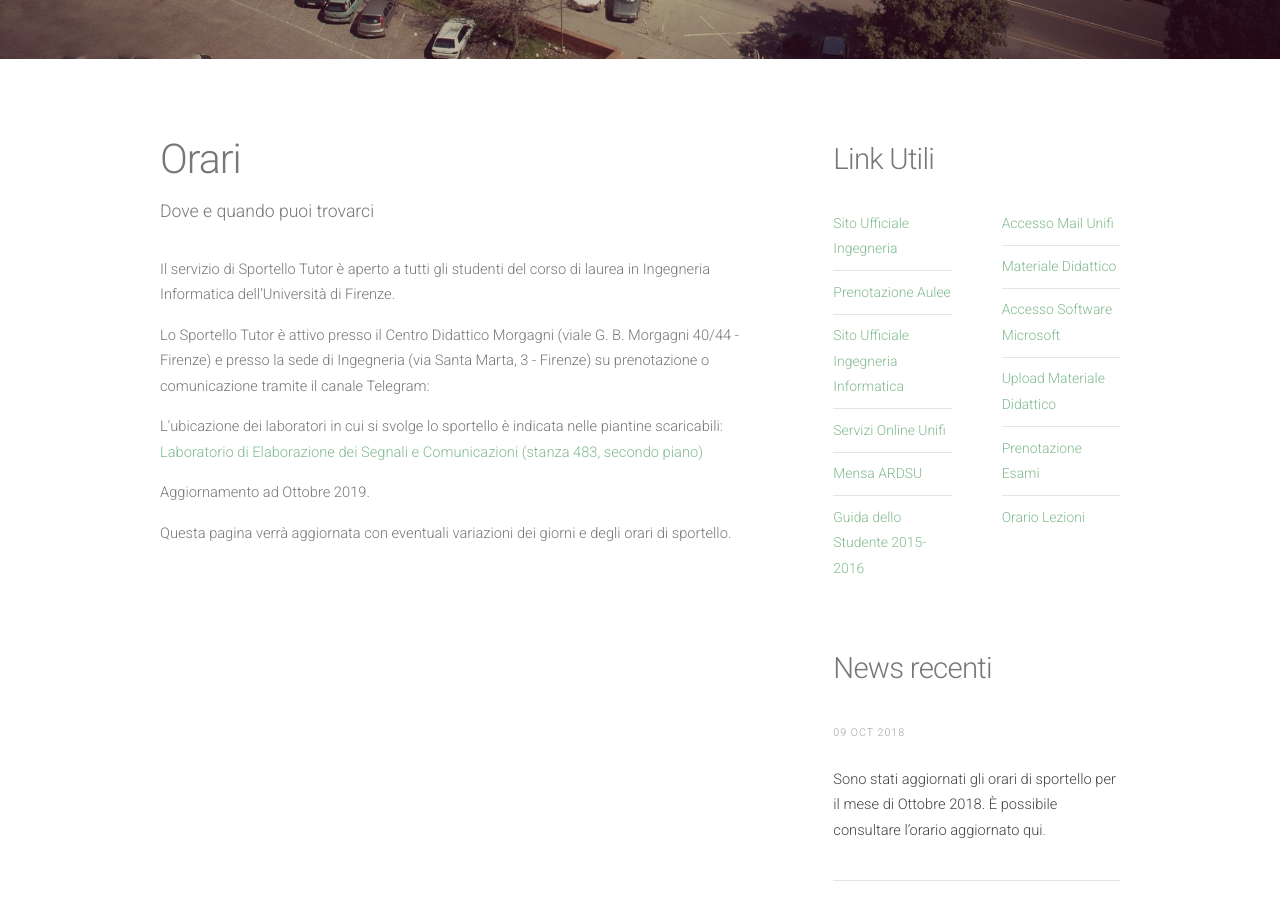
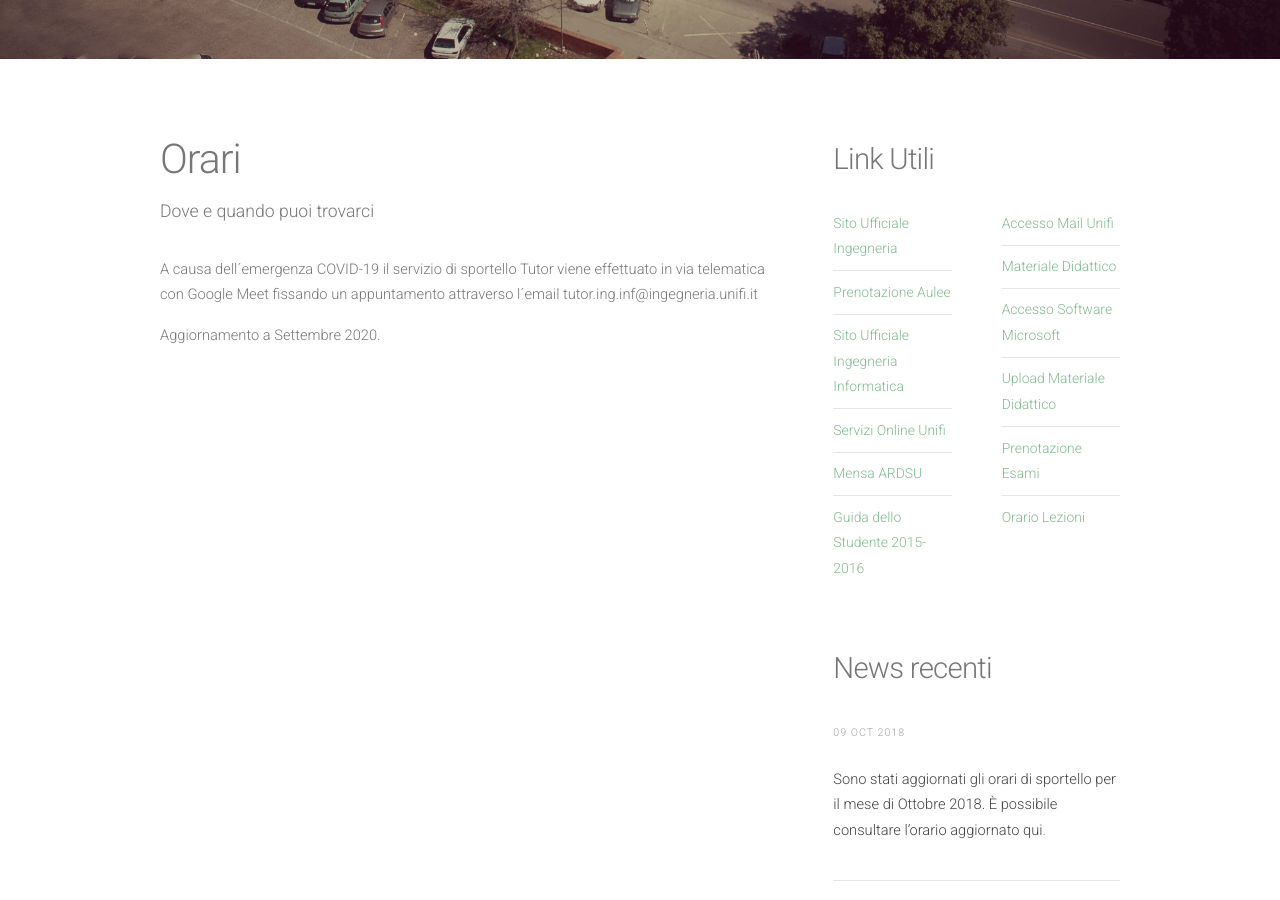
Before and after one commit to tutor-ing-inf-unifi/tutor-ing-inf-unifi.github.io, a Jekyll site: the page built from orari.html, in a window 1280 px wide and 900 px high, scrolled down 319 px. Built offline with Jekyll 4.4.1, drawn with Linux system fonts in a browser that asks for light colours; nearby versions of some CDN libraries.

Commit message:
Update orari.html

```diff
--- a/orari.html
+++ b/orari.html
@@ -14,19 +14,20 @@ layout: default
 							<h2>Orari</h2>
 							<span class="byline">Dove e quando puoi trovarci</span>
 						</header>
-						<p>Il servizio di Sportello Tutor è aperto a tutti gli studenti del corso di laurea in Ingegneria Informatica dell’Università di Firenze.</p>
-                        <p>Lo Sportello Tutor è attivo presso il Centro Didattico Morgagni (viale G. B. Morgagni 40/44 - Firenze) e presso la sede di Ingegneria (via Santa Marta, 3 - Firenze) su prenotazione o comunicazione tramite il canale Telegram:</p>
+						<!--<p>Il servizio di Sportello Tutor è aperto a tutti gli studenti del corso di laurea in Ingegneria Informatica dell’Università di Firenze.</p>
+                        <p>Lo Sportello Tutor è attivo presso il Centro Didattico Morgagni (viale G. B. Morgagni 40/44 - Firenze) e presso la sede di Ingegneria (via Santa Marta, 3 - Firenze) su prenotazione o comunicazione tramite il canale Telegram:</p>-->
 
-                        L'ubicazione dei laboratori in cui si svolge lo sportello è indicata nelle piantine scaricabili:
+                       <!-- L'ubicazione dei laboratori in cui si svolge lo sportello è indicata nelle piantine scaricabili:-->
+			<p> A causa dell´emergenza COVID-19 il servizio di sportello Tutor viene effettuato in via telematica con Google Meet fissando un appuntamento attraverso l´email tutor.ing.inf@ingegneria.unifi.it <p>
                         <ul>
                             <!-- <li><a href="assets/images/smarta_ps.pdf">Laboratorio di Meccanica Sperimentale (stanza 156, piano seminterrato)</a></li> -->
-                            <li><a href="assets/images/smarta_p2.pdf">Laboratorio di Elaborazione dei Segnali e Comunicazioni (stanza 483, secondo piano)</a></li>
+                           <!-- <li><a href="assets/images/smarta_p2.pdf">Laboratorio di Elaborazione dei Segnali e Comunicazioni (stanza 483, secondo piano)</a></li>-->
                         </ul>
                         </p>
-						<p>Aggiornamento ad Ottobre 2019.</p>
+						<p>Aggiornamento a Settembre 2020.</p>
 						<!-- <p>Gli orari sono validi dall'8 al 23 Febbraio 2018; in questo periodo lo sportello si svolgerà in concomitanza con i <a href="gruppi.html">gruppi di studio</a>.</p>
                         <p>Oltre a questi orari potete sempre contattarci via <a href="mailto:tutor.ing.inf@gmail.com">email</a> per fissare un appuntamento.</p> -->
-						<p>Questa pagina verrà aggiornata con eventuali variazioni dei giorni e degli orari di sportello.</p>
+						<!--<p>Questa pagina verrà aggiornata con eventuali variazioni dei giorni e degli orari di sportello.</p>-->
 					</section>
 				</div>
 				{% include sidebar.html %}
```
